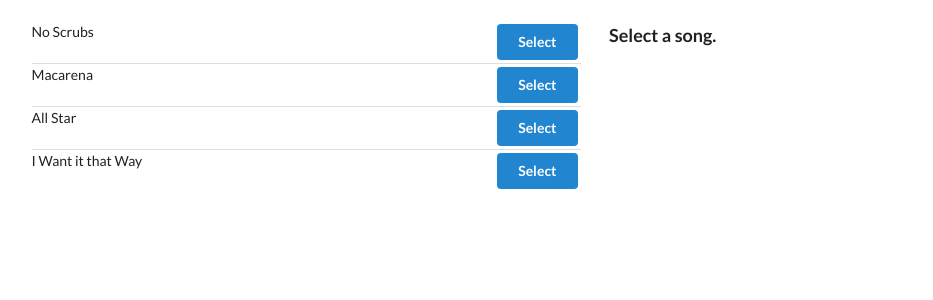
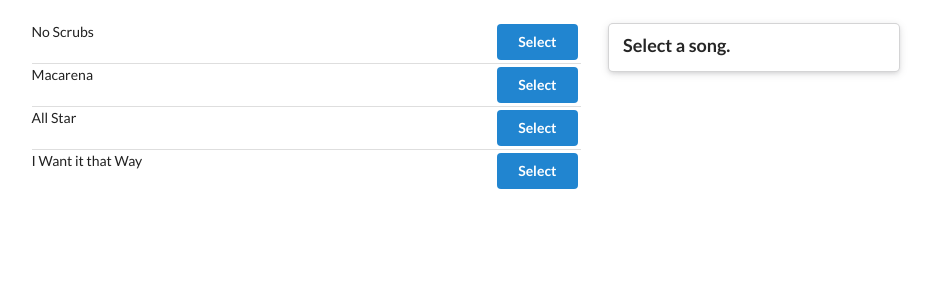
Before and after one commit to jarcillas/song-details, a React (Create React App) app: page / in a window 1280 px wide. Shown: the top 300 px of the page, without its empty margins (45-978 px from the left). Built offline with nearby package versions, Linux system fonts and the light colour scheme.

Commit message:
add style to SongDetail at first render

```diff
--- a/src/components/SongDetail.js
+++ b/src/components/SongDetail.js
@@ -20,8 +20,10 @@ const SongDetail = ({ song }) => {
     );
   } else {
     return (
-      <div>
-        <h3>Select a song.</h3>
+      <div className="ui raised card">
+        <div className="content">
+          <div className="header">Select a song.</div>
+        </div>
       </div>
     );
   }
```
